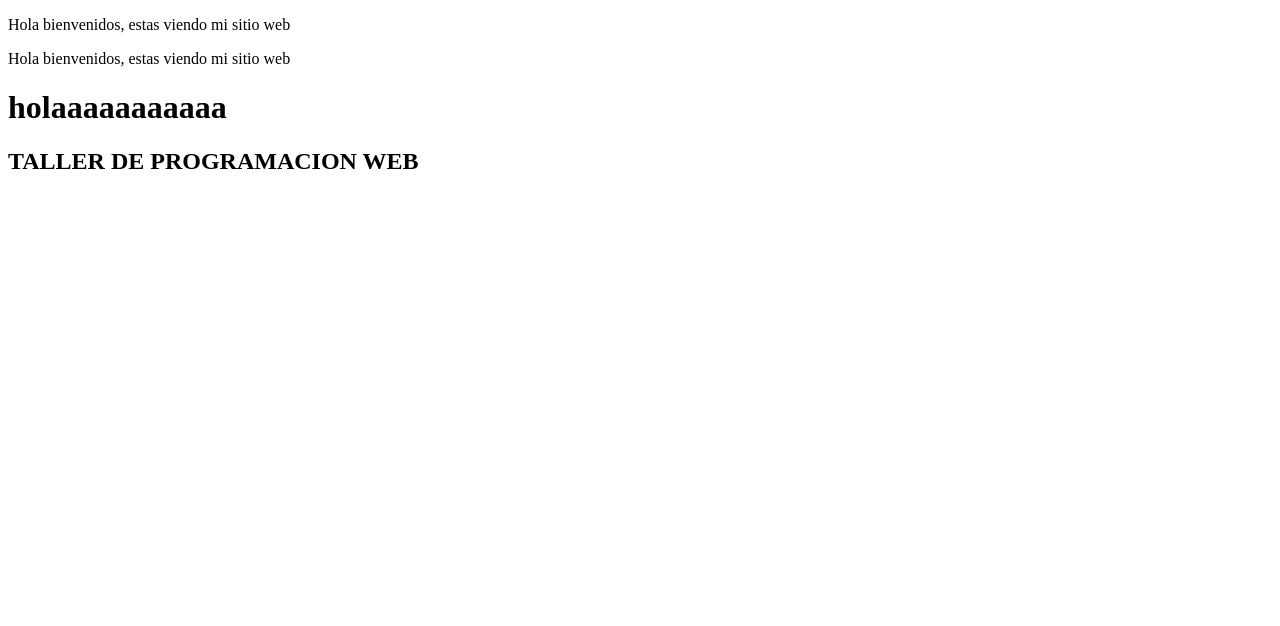
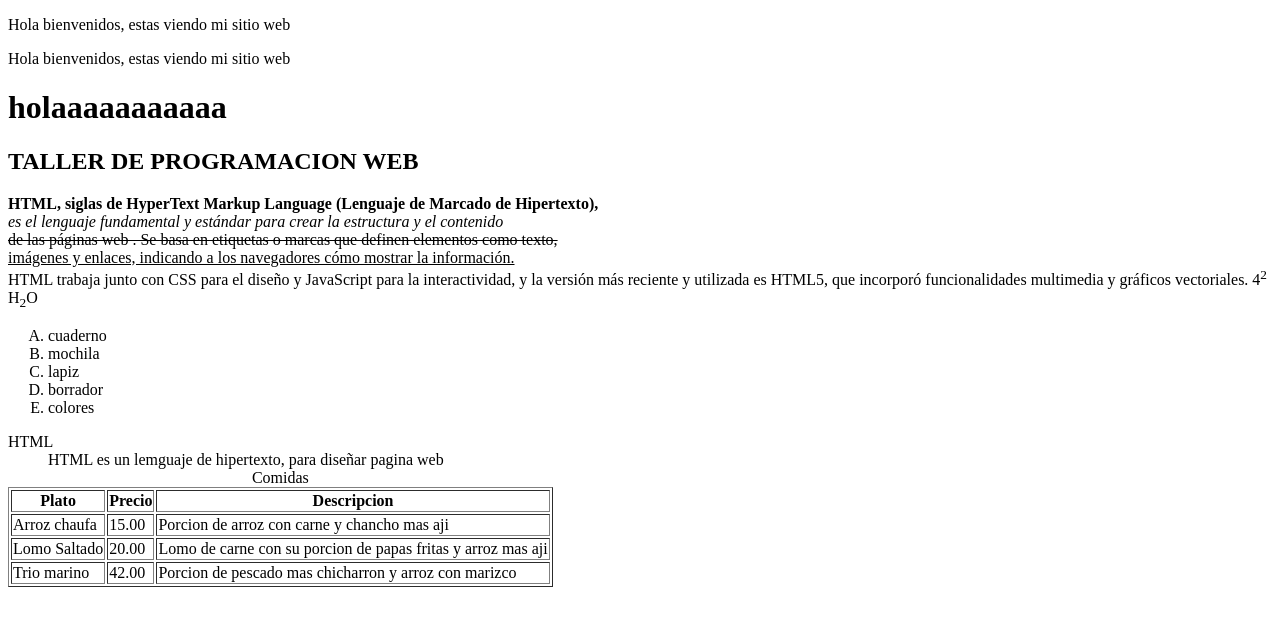
Before and after one commit to yasadyosorioci-source/Mi-primer-sitio-web, a plain HTML site: page index.html in a window 1280 px wide. Drawn offline with Linux system fonts and the light colour scheme.

Commit message:
mas texto

```diff
--- a/index.html
+++ b/index.html
@@ -10,5 +10,54 @@
     <P>Hola bienvenidos, estas viendo mi sitio web</P>
     <h1>holaaaaaaaaaaa</h1>
     <h2>TALLER DE PROGRAMACION WEB</h2>
+    <b>HTML, siglas de HyperText Markup Language (Lenguaje de Marcado de Hipertexto), </b> <br>
+    <i>es el lenguaje fundamental y estándar para crear la estructura y el contenido</i> <br>
+    <s>de las páginas web . Se basa en etiquetas o marcas que definen elementos como texto,</s> <br>
+    <u>imágenes y enlaces, indicando a los navegadores cómo mostrar la información.</u> <br>
+    HTML trabaja junto con CSS para el diseño y JavaScript para la interactividad,
+    y la versión más reciente y utilizada es HTML5, que incorporó funcionalidades
+    multimedia y gráficos vectoriales.
+    4<sup>2</sup> <br>
+    H<sub>2</sub>O  <br>
+    <ol type="A">
+    <li>cuaderno</li>
+    <li>mochila</li>
+    <li>lapiz </li>
+    <li>borrador </li>
+    <li>colores </li>
+    </ol>
 </body>
 </html>
+
+<di>
+     <dt>HTML</dt>
+     <dd>HTML es un lemguaje de hipertexto, para diseñar pagina web</dd>
+
+</di>
+<table border="1">
+    <caption>Comidas</caption>
+    <thead>
+        <tr>
+            <th>Plato</th>
+            <th>Precio</th>
+            <th>Descripcion</th>
+        </tr>
+    </thead>
+    <tbody>
+        <tr>
+            <td>Arroz chaufa</td>
+            <td>15.00</td>
+            <td>Porcion de arroz con carne y chancho mas aji</td>
+        </tr>
+        <tr>
+            <td>Lomo Saltado</td>
+            <td>20.00</td>
+            <td>Lomo de carne con su porcion de papas fritas y arroz  mas aji</td>
+        </tr>
+        <tr>
+            <td>Trio marino</td>
+            <td>42.00</td>
+            <td>Porcion de pescado mas chicharron y arroz con marizco </td>
+        </tr>
+    </tbody>
+</table>
```
